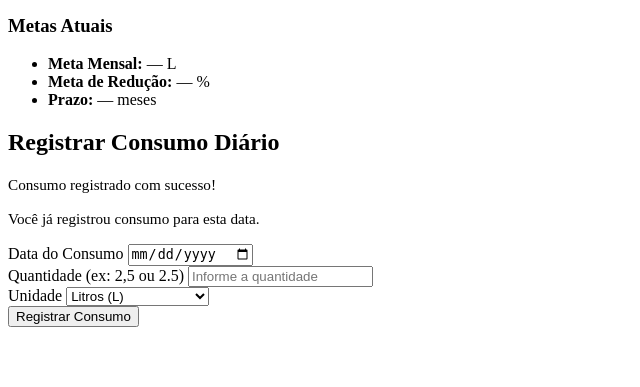
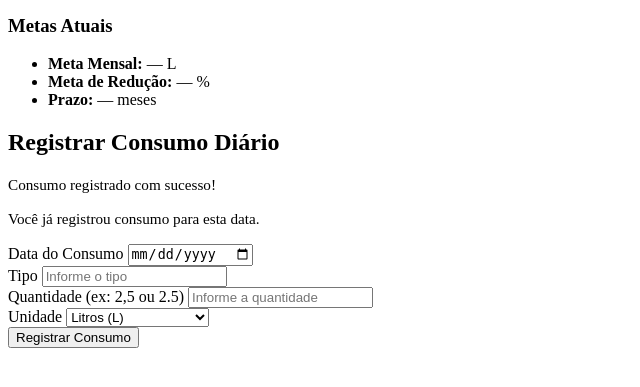
Before and after one commit to GabDLima/ECOAGUA, a PHP site: page /consumo.php in a window 1280 px wide. Shown: the part 291-678 px from the top of the page, without its empty margins (0-640 px from the left). Run offline with PHP 8.4, Linux system fonts and the light colour scheme.

Commit message:
Alteração das telas

```diff
--- a/App/View/site/consumo.php
+++ b/App/View/site/consumo.php
@@ -99,6 +99,10 @@
             <input name="DATA_CONSUMO" type="date" id="consumoDate" class="w-full border border-gray-300 rounded px-3 py-2 focus:outline-none focus:ring-2 focus:ring-blue-300" required>
           </div>
           <div>
+            <label for="consumoUnit" class="block text-gray-700 font-medium mb-1">Tipo</label>
+            <input name="TIPO" type="text" id="tipoTIPO" class="w-full border border-gray-300 rounded px-3 py-2 focus:outline-none focus:ring-2 focus:ring-blue-300" placeholder="Informe o tipo" required>
+          </div>
+          <div>
             <label for="consumoValue" class="block text-gray-700 font-medium mb-1">Quantidade (ex: 2,5 ou 2.5)</label>
             <input name="QUANTIDADE" type="text" id="consumoValue" class="w-full border border-gray-300 rounded px-3 py-2 focus:outline-none focus:ring-2 focus:ring-blue-300" placeholder="Informe a quantidade" required>
           </div>
--- a/App/View/site/dashboard.php
+++ b/App/View/site/dashboard.php
@@ -156,7 +156,7 @@
       const btnMetas = document.getElementById('btnMetas');
       if (btnMetas) {
         btnMetas.addEventListener('click', () => {
-          window.location.href = 'metas.html';
+          window.location.href = 'consumo';
         });
       }
 
```
